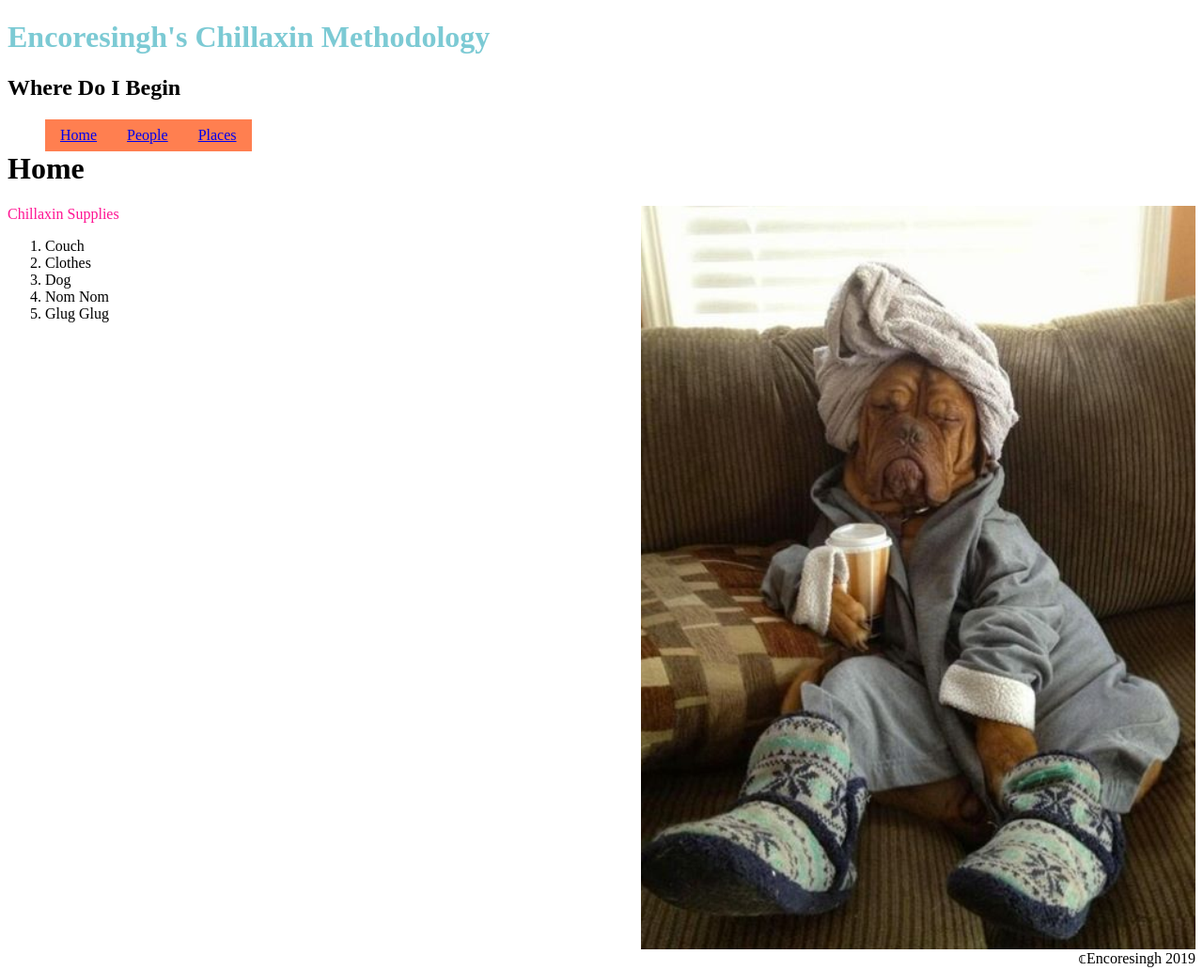
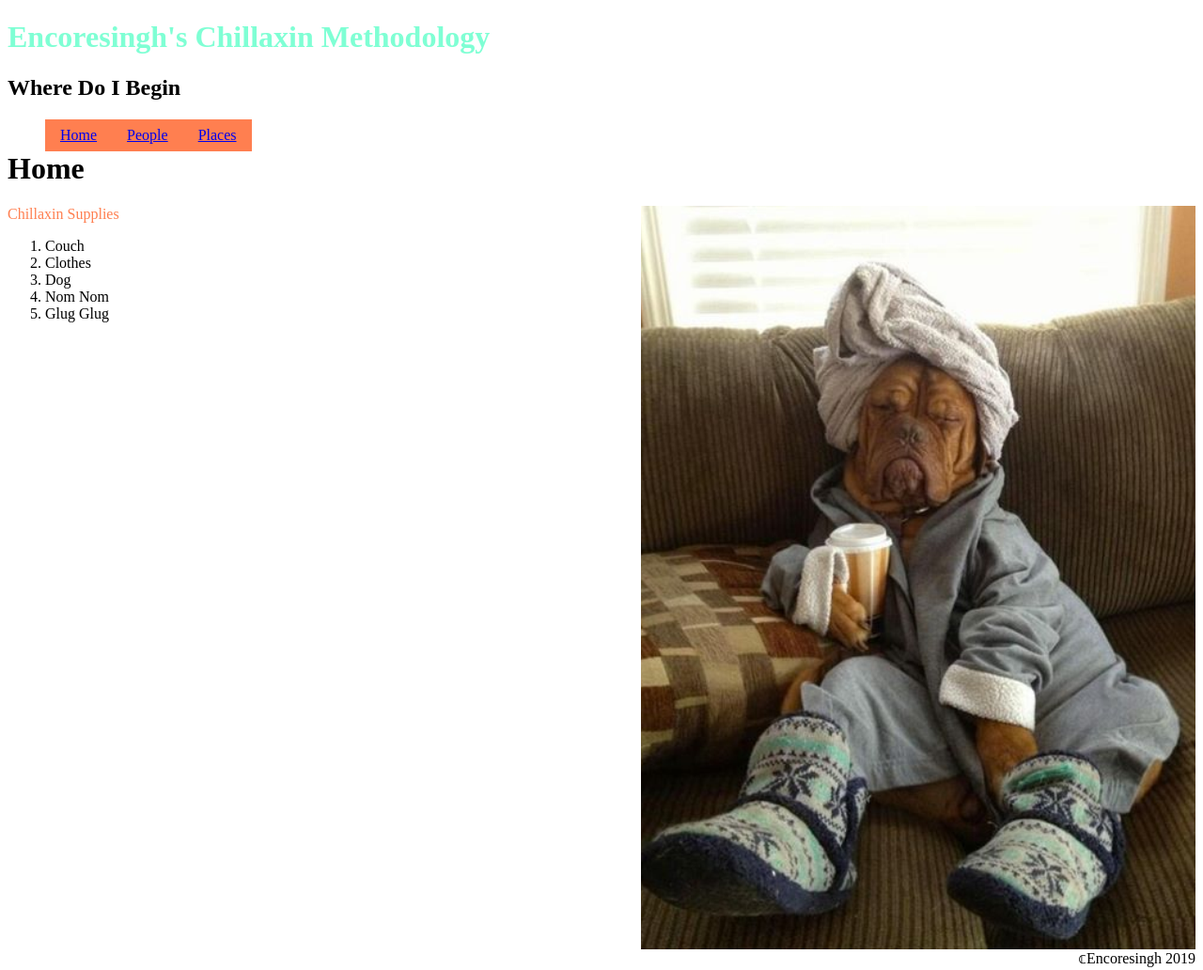
Before and after one commit to Encoresingh/Encoresingh.github.io, a plain HTML site: page index.html in a window 1280 px wide. Shown: the whole page at 94% size. Drawn offline with Linux system fonts and the light colour scheme.

```diff
--- a/css/styles.css
+++ b/css/styles.css
@@ -1,5 +1,5 @@
 Header h1 {
-    color: rgb(124, 202, 212);
+    color: aquamarine;
 }
 nav ul li {padding: 0;}
     nav ul li {
@@ -22,7 +22,6 @@ footer {
     clear: both;
 }
 main p {
-    color: deeppink;
+    color: coral;
     font: bold;
-
 }
```
